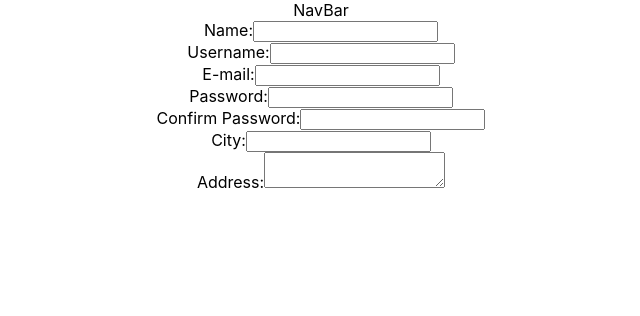
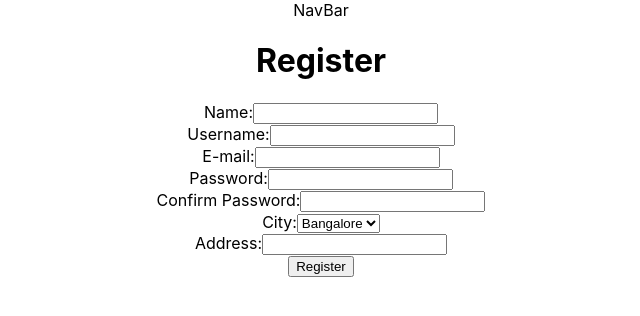
Before and after one commit to Abheeta/priv-book-exchange, a React (Create React App) app: page /register in a window 1280 px wide. Shown: the top 316 px of the page, without its empty margins (319-959 px from the left). Built offline with nearby package versions, Linux system fonts and the light colour scheme.

Commit message:
Created a Register Form

```diff
--- a/server.js
+++ b/server.js
@@ -1,6 +1,9 @@
 const express = require("express");
 const userRouter = require("./api/routes/user.js")
 const app = express();
+const cors = require("cors");
+
+app.use(cors());
 
 app.use("/api", userRouter);
 
--- a/src/components/Register.js
+++ b/src/components/Register.js
@@ -1,49 +1,111 @@
 import React, { useState, useEffect } from 'react';
+import { Redirect } from 'react-router-dom';
 import { useAuth, AuthContext } from "../context/auth.js";
+import { Formik, Form, Field } from 'formik';
+import * as Yup from 'yup';
+import Axios from 'axios';
+// Axios.defaults.headers.get['Access-Control-Allow-Origin'] = 'http://localhost:8000';
 
 function Register() {
     const [ userData, setUser ] = useState({
-        name: "",
-        username: "",
-        email: "",
-        password: "",
-        password_confirm: "",
-        city: "",
-        address: ""
+        name: '',
+        username: '',
+        email: '',
+        password: '',
+        password_confirm: '',
+        city: 'Bangalore',
+        address: ''
     });
+
+    const RegisterSchema = Yup.object().shape({
+        name: Yup.string().required("Name is required"),
+        username: Yup.string().required("Username is Required").matches(/^[a-zA-Z0-9_]*$/, "username can only contain these [a-zA-Z0-9_]")
+            .test("usernameValid", "Username exists", (value) => {
+                // if(value !== "Abheetha")
+                //     return false;
+                // return true;
+                console.log(value)
+                Axios.get(`http://localhost:8000/api/users/${value}`).then((res) => {
+                    console.log(res);
+                }).catch((reason) => {
+                    console.log(reason);
+                });
+            }),
+        email: Yup.string().email("Invalid Email").required("Email is Required"),
+        password: Yup.string().required("Password is Required")
+            .matches(/^[a-zA-Z0-9_]*$/, "password can only contain these [a-zA-Z0-9_]").min(8, "Password too short"),
+        password_confirm: Yup.string().oneOf([Yup.ref('password')], "Passwords must match").required("Passwords must match"),
+        city: Yup.string(),
+        address: Yup.string().required("Address Required").min(10, "Address too short")
+    });
+
+    useEffect(() => {
+        console.log("registering");
+        if(AuthContext.auth) {
+            return <Redirect to='/' />
+        }
+    }, []);
+
+    const finishRegister = (values) => {
+        console.log("submitting");
+
+    }
 
     return (
         <div>
-            <form>
-                <label>
-                    Name:
-                    <input type="text" value={userData.name} onChange={(e) => {setUser({ ... userData, name: e.value})}} />
-                </label><br></br>
-                <label>
-                    Username:
-                    <input type="text" value={userData.username} onChange={(e) => {setUser({ ... userData, username: e.value})}} />
-                </label><br></br>
-                <label>
-                    E-mail:
-                    <input type="email" value={userData.email} onChange={(e) => {setUser({ ... userData, email: e.value})}} />
-                </label><br></br>
-                <label>
-                    Password:
-                    <input type="text" value={userData.password} onChange={(e) => {setUser({ ... userData, password: e.value})}} />
-                </label><br></br>
-                <label>
-                    Confirm Password:
-                    <input type="text" value={userData.password_confirm} onChange={(e) => {setUser({ ... userData, password_confirm: e.value})}} />
-                </label><br></br>
-                <label>
-                    City:
-                    <input type="text" value={userData.email} onChange={(e) => {setUser({ ... userData, email: e.value})}} />
-                </label><br></br>
-                <label>
-                    Address:
-                    <textarea value={userData.email} onChange={(e) => {setUser({ ... userData, email: e.value})}} />
-                </label><br></br>
-            </form>
+            <h1>Register</h1>
+            <Formik
+                initialValues = {{
+                    name: '',
+                    username: '',
+                    email: '',
+                    password: '',
+                    password_confirm: '',
+                    city: 'Bangalore',
+                    address: ''
+                }}
+                validationSchema = {RegisterSchema}
+                onSubmit = {(values) => finishRegister(values)}
+            >
+            {({errors, touched}) => (
+                <Form>
+                    <label>Name:<Field name="name" /></label>
+                    {errors.name && touched.name ? (
+                        <div>{errors.name}</div>
+                    ) : <br></br>}
+                    <label>Username:<Field name="username" /></label>
+                    {errors.username && touched.username ? (
+                        <div>{errors.username}</div>
+                    ) : <br></br>}
+                    <label>E-mail:<Field name="email" /></label>
+                    {errors.email && touched.email ? (
+                        <div>{errors.email}</div>
+                    ) : <br></br>}
+                    <label>Password:<Field name="password" type="password" /></label>
+                    {errors.password && touched.password ? (
+                        <div>{errors.password}</div>
+                    ) : <br></br>}
+                    <label>Confirm Password:<Field name="password_confirm" type="password" /></label>
+                    {errors.password_confirm && touched.password_confirm ? (
+                        <div>{errors.password_confirm}</div>
+                    ) : <br></br>}
+                    <label>City:<Field as="select" name="city">
+                        <option value="Bangalore">Bangalore</option>
+                        <option value="New Delhi">New Delhi</option>
+                        <option value="Mumbai">Mumbai</option>
+                    </Field>
+                    </label>
+                    {errors.city && touched.city ? (
+                        <div>{errors.city}</div>
+                    ) : <br></br>}
+                    <label>Address:<Field name="address" /></label>
+                    {errors.address && touched.address ? (
+                        <div>{errors.address}</div>
+                    ) : <br></br>}
+                    <button type="submit">Register</button>
+                </Form>
+            )}
+            </Formik>
         </div>
     )
 }
```
Also changed, not shown: api/controllers/userController.js (+46 -4 lines), package.json (+7 -2 lines), schema/schema.js (line endings or trailing spaces), 1 other file (tests, documents, lock files or other folders).
